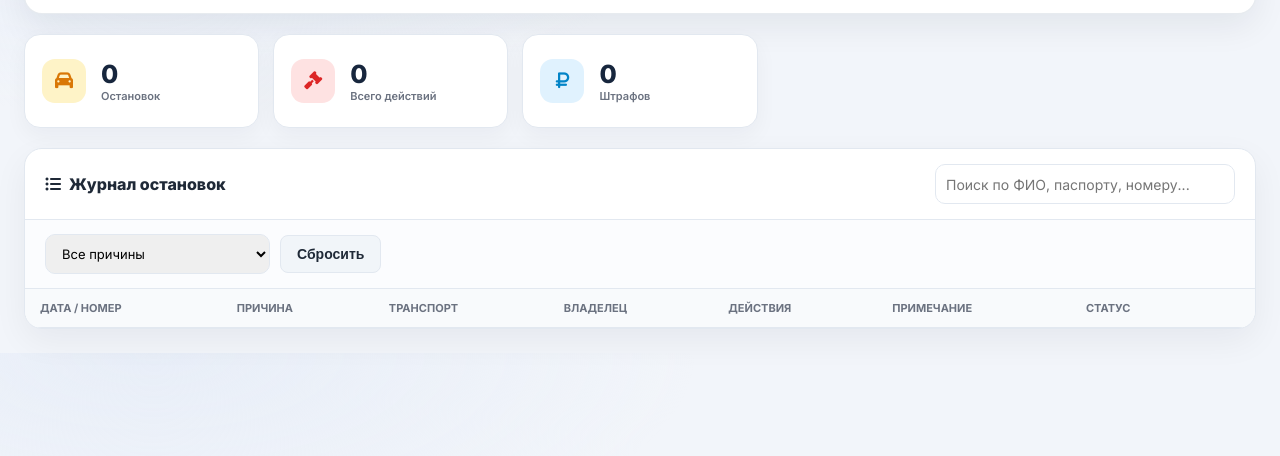
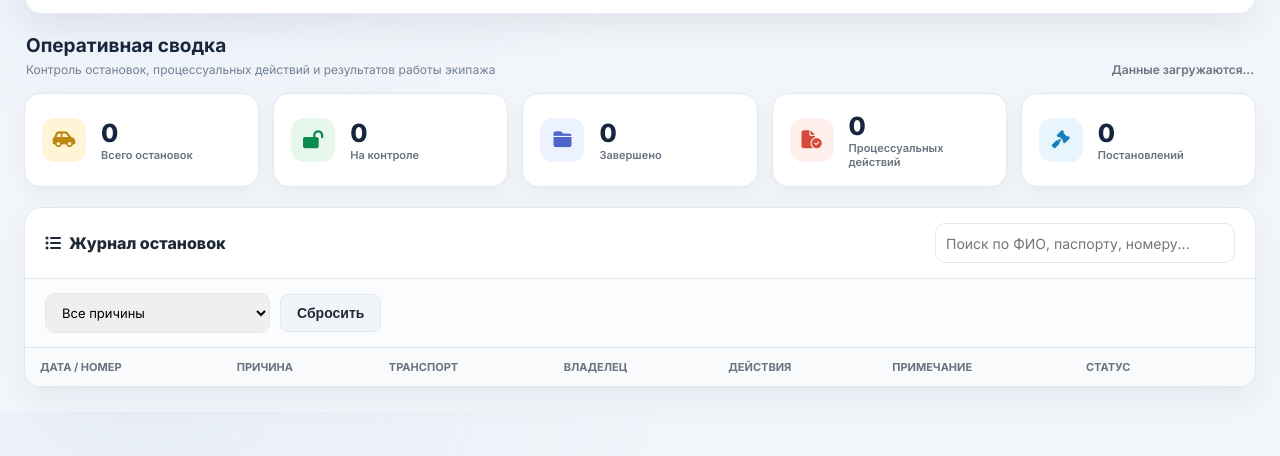
Before and after one commit to 2210-k/VVK, a plain HTML site: page mvd-vedomost.html in a window 1280 px wide. Shown: the part 106-562 px from the top of the page. Drawn offline with nearby package versions, Linux system fonts and the light colour scheme; a script that the page names is missing.

Commit message:
Add operational summary cards to МВД ведомость

```diff
--- a/mvd-vedomost.html
+++ b/mvd-vedomost.html
@@ -108,10 +108,13 @@ body{background:radial-gradient(ellipse at 12% 0%,#e8eef8 0,transparent 34%),#f2
         </div>
     </div>
 
+    <div class="dashboard-intro"><div><h2>Оперативная сводка</h2><p>Контроль остановок, процессуальных действий и результатов работы экипажа</p></div><span class="result-count" id="last-updated">Данные загружаются…</span></div>
     <div class="stats-grid">
-        <div class="stat-card"><div class="stat-icon" style="background:#fef3c7; color:#d97706;"><i class="fa-solid fa-car"></i></div><div class="stat-info"><h3 id="stat-stops">0</h3><p>Остановок</p></div></div>
-        <div class="stat-card"><div class="stat-icon" style="background:#fee2e2; color:#dc2626;"><i class="fa-solid fa-gavel"></i></div><div class="stat-info"><h3 id="stat-actions">0</h3><p>Всего действий</p></div></div>
-        <div class="stat-card"><div class="stat-icon" style="background:#e0f2fe; color:#0284c7;"><i class="fa-solid fa-ruble-sign"></i></div><div class="stat-info"><h3 id="stat-fines">0</h3><p>Штрафов</p></div></div>
+<div class="stat-card"><div class="stat-icon" style="background:#fff4d5;color:#bd8610;"><i class="fa-solid fa-car-side"></i></div><div class="stat-info"><h3 id="stat-stops">0</h3><p>Всего остановок</p></div></div>
+<div class="stat-card"><div class="stat-icon" style="background:#e8f7ee;color:#0b8a50;"><i class="fa-solid fa-lock-open"></i></div><div class="stat-info"><h3 id="stat-open">0</h3><p>На контроле</p></div></div>
+<div class="stat-card"><div class="stat-icon" style="background:#edf2ff;color:#4f66c8;"><i class="fa-solid fa-folder-closed"></i></div><div class="stat-info"><h3 id="stat-closed">0</h3><p>Завершено</p></div></div>
+<div class="stat-card"><div class="stat-icon" style="background:#fff0ed;color:#d34c38;"><i class="fa-solid fa-file-circle-check"></i></div><div class="stat-info"><h3 id="stat-actions">0</h3><p>Процессуальных действий</p></div></div>
+<div class="stat-card"><div class="stat-icon" style="background:#e8f5ff;color:#1680b8;"><i class="fa-solid fa-gavel"></i></div><div class="stat-info"><h3 id="stat-fines">0</h3><p>Постановлений</p></div></div>
     </div>
 
     <div class="panel">
```
